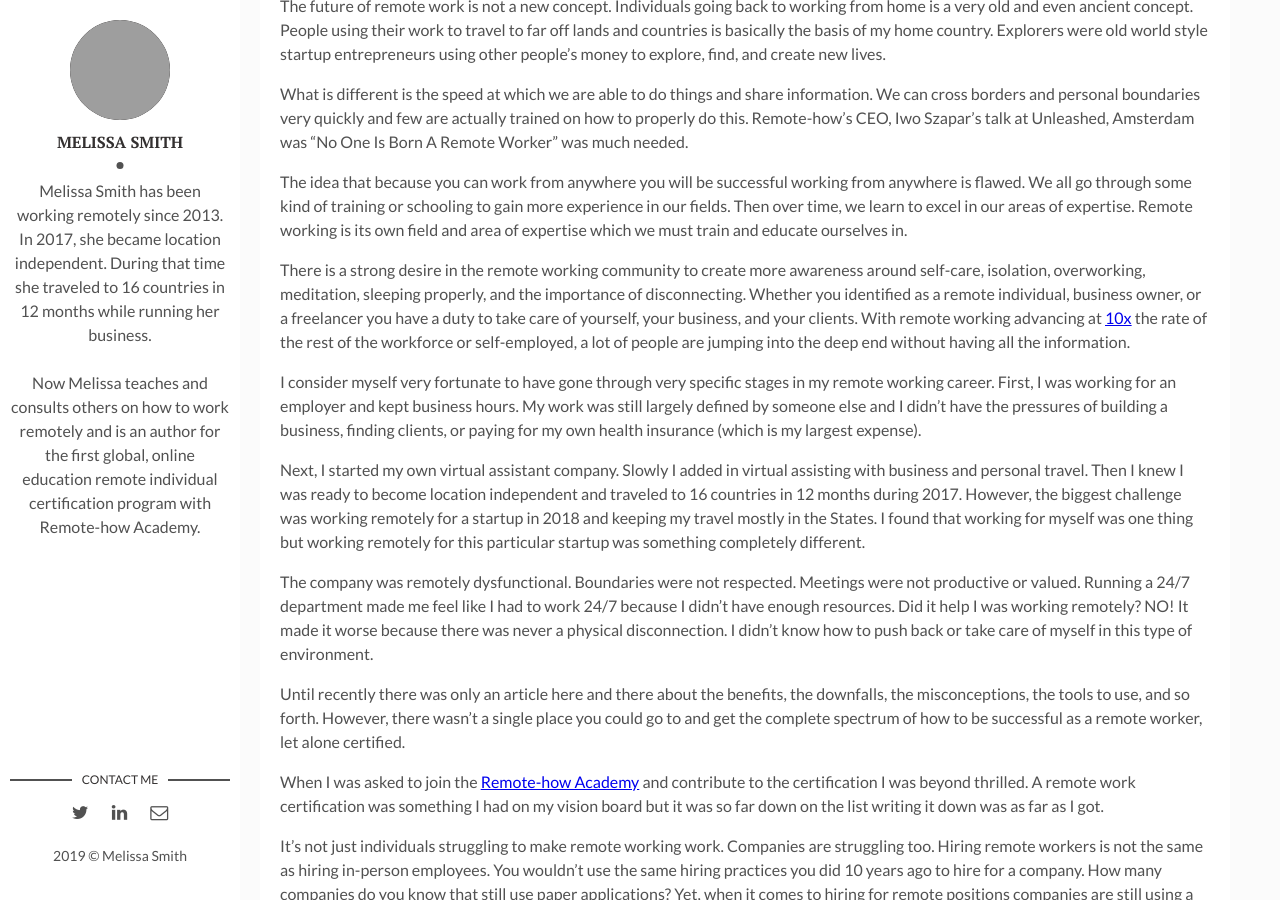
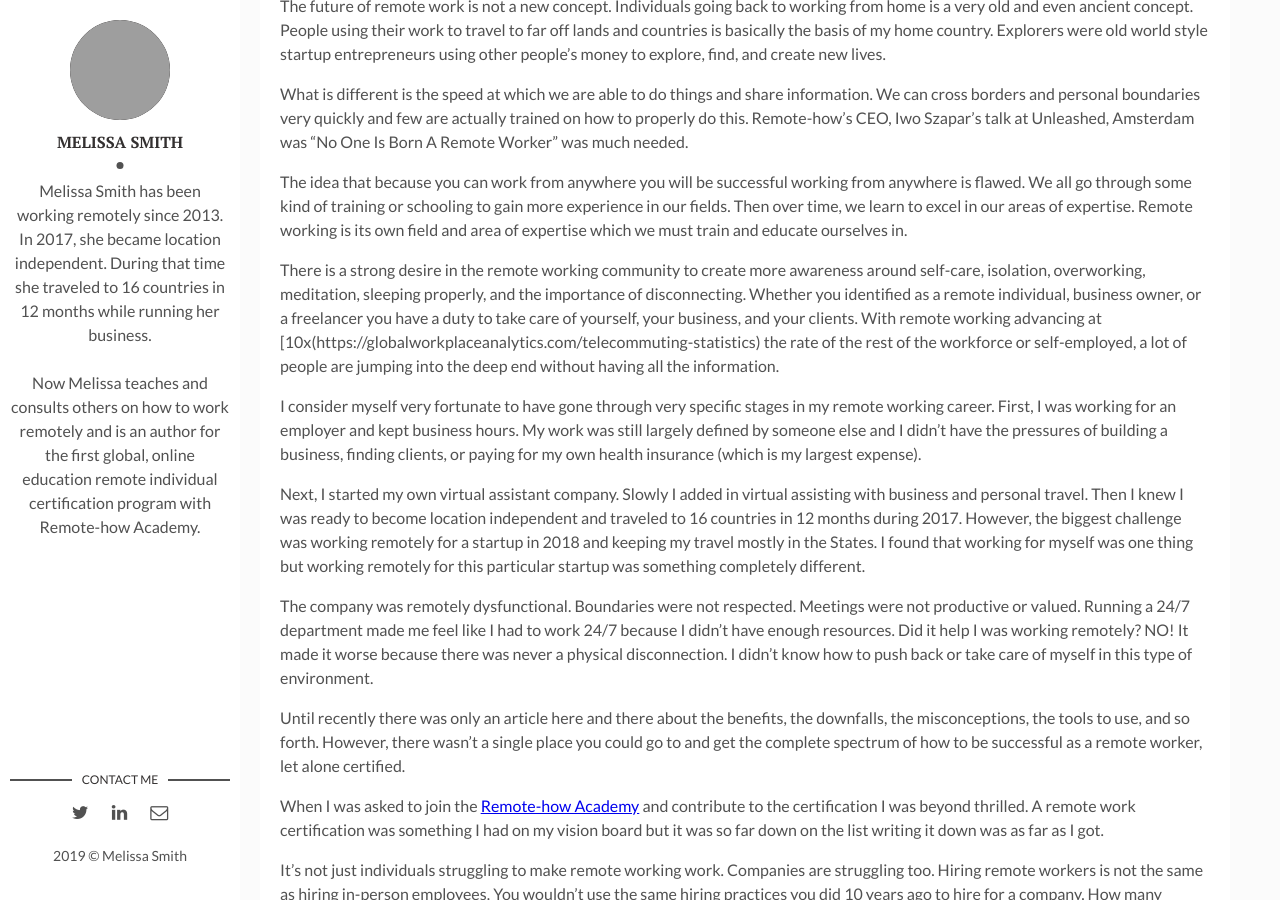
Before and after one commit to MelissaSmithIO/blog, a Jekyll site: the page built from _posts/2019-02-11-the-latest-in-remote-working-is-the-most-needed.markdown, in a window 1280 px wide and 900 px high, scrolled down 802 px. Built offline with Jekyll 4.4.1, drawn with Linux system fonts in a browser that asks for light colours; comment, search, counter and statistics services are not loaded; grey boxes are pictures that could not be loaded.

Commit message:
Update for space

```diff
--- a/_posts/2019-02-11-the-latest-in-remote-working-is-the-most-needed.markdown
+++ b/_posts/2019-02-11-the-latest-in-remote-working-is-the-most-needed.markdown
@@ -15,7 +15,7 @@ What is different is the speed at which we are able to do things and share infor
 
 The idea that because you can work from anywhere you will be successful working from anywhere is flawed. We all go through some kind of training or schooling to gain more experience in our fields. Then over time, we learn to excel in our areas of expertise. Remote working is its own field and area of expertise which we must train and educate ourselves in.
 
-There is a strong desire in the remote working community to create more awareness around self-care, isolation, overworking, meditation, sleeping properly, and the importance of disconnecting. Whether you identified as a remote individual, business owner, or a freelancer you have a duty to take care of yourself, your business, and your clients. With remote working advancing at [10x](https://globalworkplaceanalytics.com/telecommuting-statistics) the rate of the rest of the workforce or self-employed, a lot of people are jumping into the deep end without having all the information.
+There is a strong desire in the remote working community to create more awareness around self-care, isolation, overworking, meditation, sleeping properly, and the importance of disconnecting. Whether you identified as a remote individual, business owner, or a freelancer you have a duty to take care of yourself, your business, and your clients. With remote working advancing at [10x(https://globalworkplaceanalytics.com/telecommuting-statistics) the rate of the rest of the workforce or self-employed, a lot of people are jumping into the deep end without having all the information.
 
 I consider myself very fortunate to have gone through very specific stages in my remote working career. First, I was working for an employer and kept business hours. My work was still largely defined by someone else and I didn’t have the pressures of building a business, finding clients, or paying for my own health insurance (which is my largest expense).
 
```
